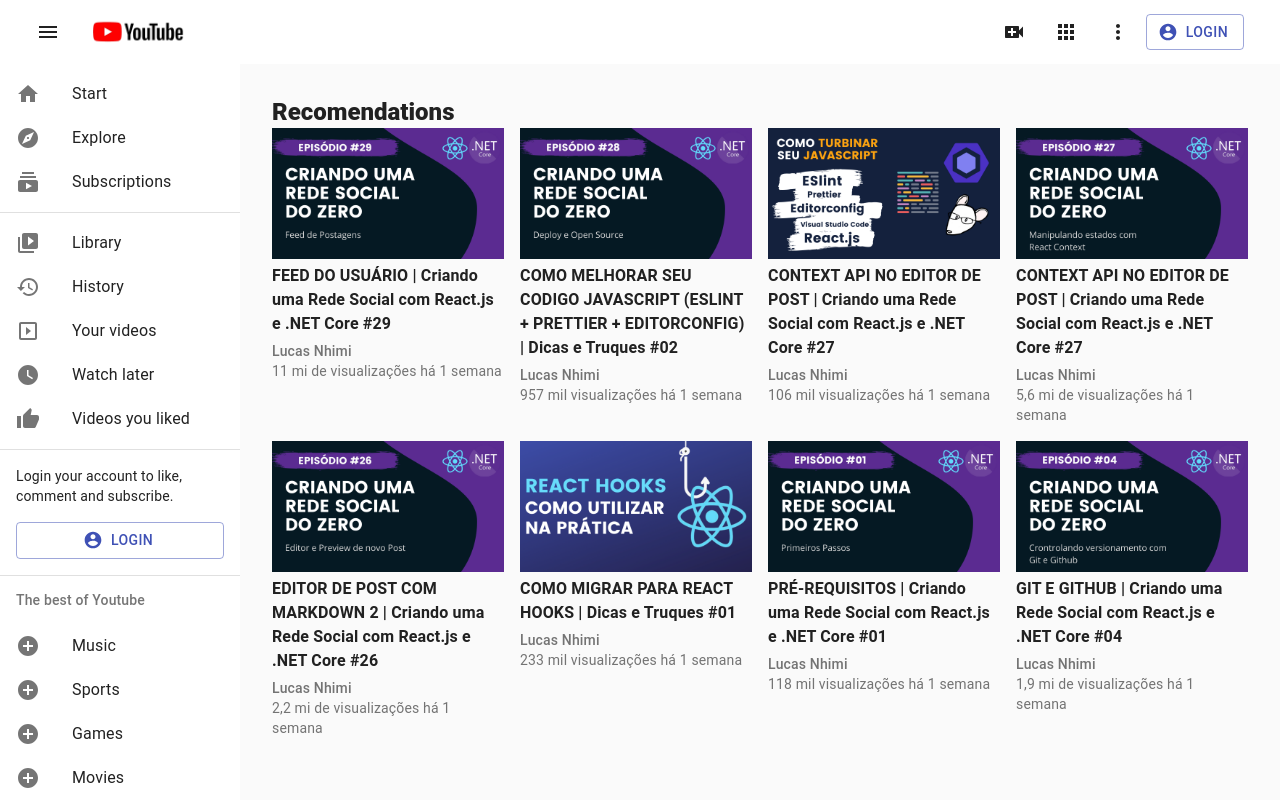
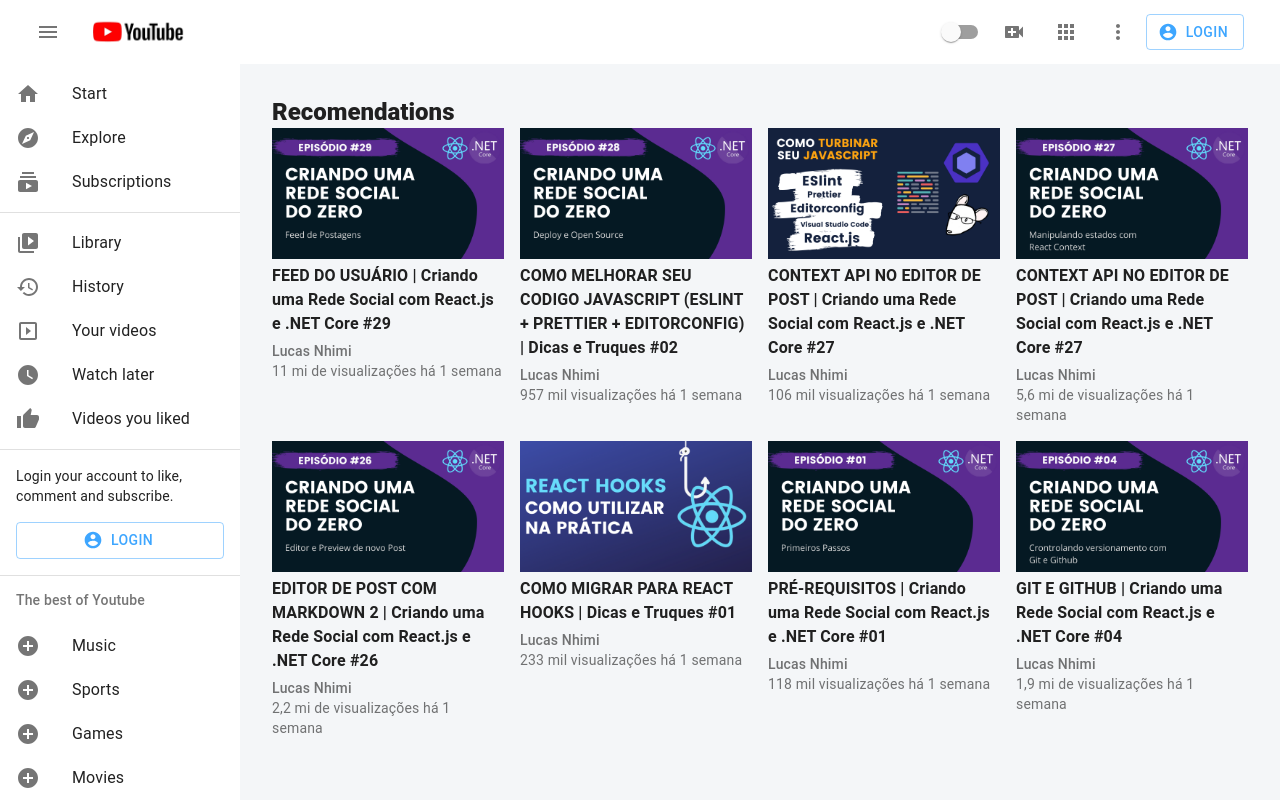
Before and after one commit to yasssuz/youtube-landing-page-clone, a React (Create React App) app: page / in a window 1280 px wide. Built offline with nearby package versions, Linux system fonts and the light colour scheme.

Commit message:
added theme switcher functionality

```diff
--- a/src/components/Header.jsx
+++ b/src/components/Header.jsx
@@ -1,10 +1,13 @@
-import { AppBar, Toolbar, IconButton, Button } from "@material-ui/core";
+import { AppBar, Toolbar, IconButton, Button, Switch } from "@material-ui/core";
 import makeStyles from "@material-ui/core/styles/makeStyles";
 import MenuIcon from "@material-ui/icons/Menu";
 import AccountCircleIcon from "@material-ui/icons/AccountCircle";
 import MoreVertIcon from "@material-ui/icons/MoreVert";
 import AppsIcon from "@material-ui/icons/Apps";
 import VideoCallIcon from "@material-ui/icons/VideoCall";
+import { useTheme } from "@material-ui/core/styles";
+import { useContext } from "react";
+import { ThemeSwitcherContext } from "../contexts/ThemeSwitcher";
 
 const useStyles = makeStyles(theme => ({
   grow: {
@@ -31,31 +34,34 @@
 }));
 
 export default function Header() {
+  const { changeTheme } = useContext(ThemeSwitcherContext);
   const classes = useStyles();
+  const theme = useTheme();
+
   return (
     <AppBar color='inherit' className={classes.appBar}>
       <Toolbar>
-        <IconButton
-          edge='start'
-          className={classes.menuIcon}
-          color='inherit'
-          aria-label='menu'
-        >
+        <IconButton edge='start' className={classes.menuIcon} aria-label='menu'>
           <MenuIcon />
         </IconButton>
         <img
-          src='/assets/preto.png'
+          src={
+            theme.palette.type === "dark"
+              ? "/assets/branco.png"
+              : "/assets/preto.png"
+          }
           alt='black logo'
           className={classes.logo}
         />
         <div className={classes.grow} />
-        <IconButton className={classes.icons} color='inherit'>
+        <Switch onChange={changeTheme} />
+        <IconButton className={classes.icons}>
           <VideoCallIcon />
         </IconButton>
-        <IconButton className={classes.icons} color='inherit'>
+        <IconButton className={classes.icons}>
           <AppsIcon />
         </IconButton>
-        <IconButton className={classes.icons} color='inherit'>
+        <IconButton className={classes.icons}>
           <MoreVertIcon />
         </IconButton>
         <Button
--- /dev/null
+++ b/src/contexts/ThemeSwitcher.jsx
@@ -0,0 +1,22 @@
+import { createContext, useState } from "react";
+
+export const ThemeSwitcherContext = createContext({});
+
+export function ThemeSwitcherProvider({ children }) {
+  const [darkMode, setDarkMode] = useState(false);
+
+  function changeTheme() {
+    setDarkMode(prev => !prev);
+  }
+
+  return (
+    <ThemeSwitcherContext.Provider
+      value={{
+        darkMode,
+        changeTheme,
+      }}
+    >
+      {children}
+    </ThemeSwitcherContext.Provider>
+  );
+}
--- a/src/index.jsx
+++ b/src/index.jsx
@@ -2,11 +2,14 @@
 import ReactDOM from "react-dom";
 import App from "./pages/App.jsx";
 import CssBaseline from "@material-ui/core/CssBaseline";
+import { ThemeSwitcherProvider } from "./contexts/ThemeSwitcher.jsx";
 
 ReactDOM.render(
   <React.StrictMode>
-    <CssBaseline />
-    <App />
+    <ThemeSwitcherProvider>
+      <CssBaseline />
+      <App />
+    </ThemeSwitcherProvider>
   </React.StrictMode>,
   document.getElementById("root")
 );
--- a/src/pages/App.jsx
+++ b/src/pages/App.jsx
@@ -1,15 +1,24 @@
 import Home from "./Home";
-import { ThemeProvider, createMuiTheme } from "@material-ui/core/styles";
+import { ThemeProvider, createTheme } from "@material-ui/core/styles";
+import { useContext } from "react";
+import { ThemeSwitcherContext } from "../contexts/ThemeSwitcher";
 
 function App() {
-  const theme = createMuiTheme({
+  const { darkMode } = useContext(ThemeSwitcherContext);
+  const theme = createTheme({
     spacing: 4,
     palette: {
+      type: darkMode ? "dark" : "light",
       primary: {
         main: "#f44336",
       },
       secondary: {
-        main: "#3F51B5",
+        main: "#3EA6FF",
+      },
+      background: {
+        default: darkMode ? "#232323" : "#fff",
+        dark: darkMode ? "#181818" : "#f4f6f8",
+        paper: darkMode ? "#232323" : "#fff",
       },
     },
   });
--- a/src/pages/Home.jsx
+++ b/src/pages/Home.jsx
@@ -7,6 +7,7 @@
 const useStyles = makeStyles(theme => ({
   root: {
     height: "100vh",
+    background: theme.palette.background.dark,
   },
 }));
 
```
